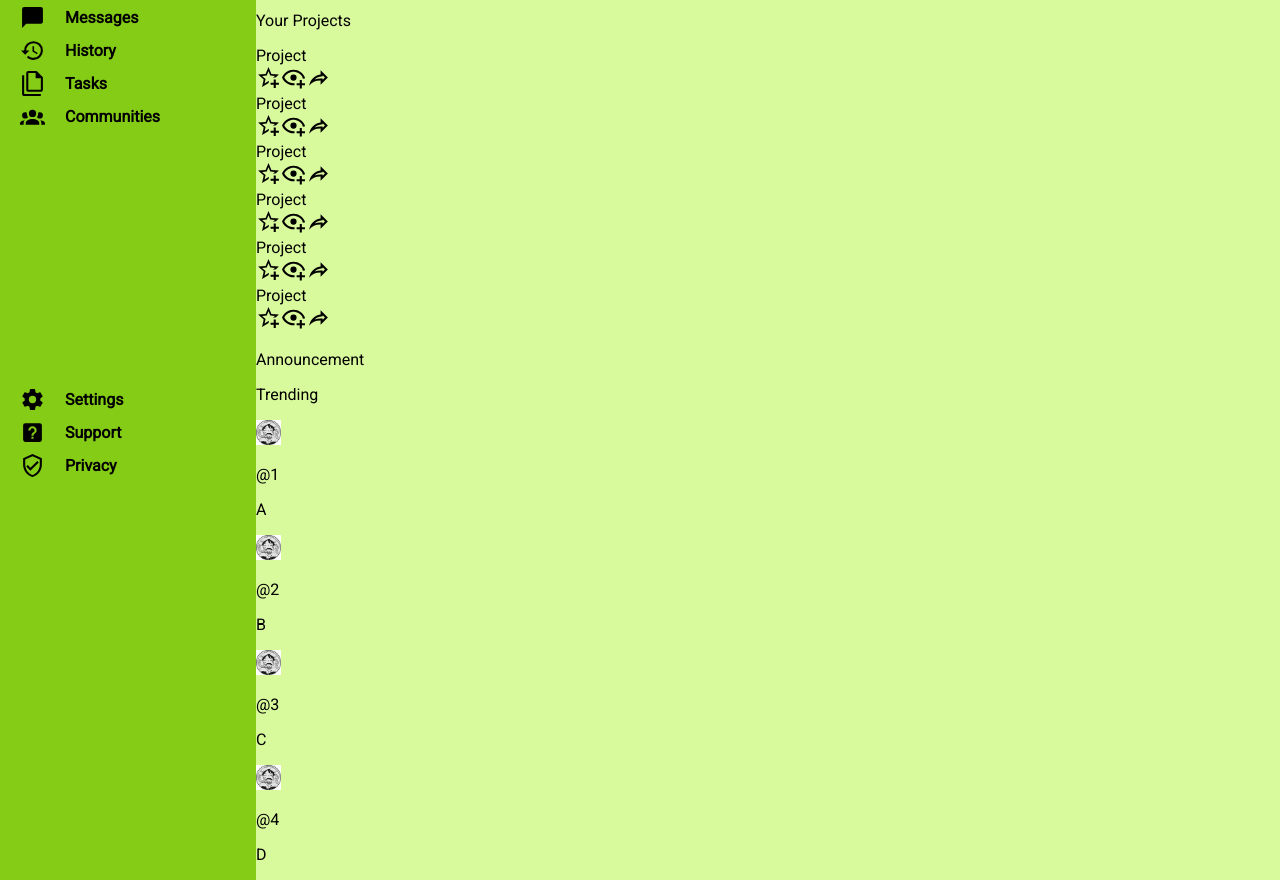
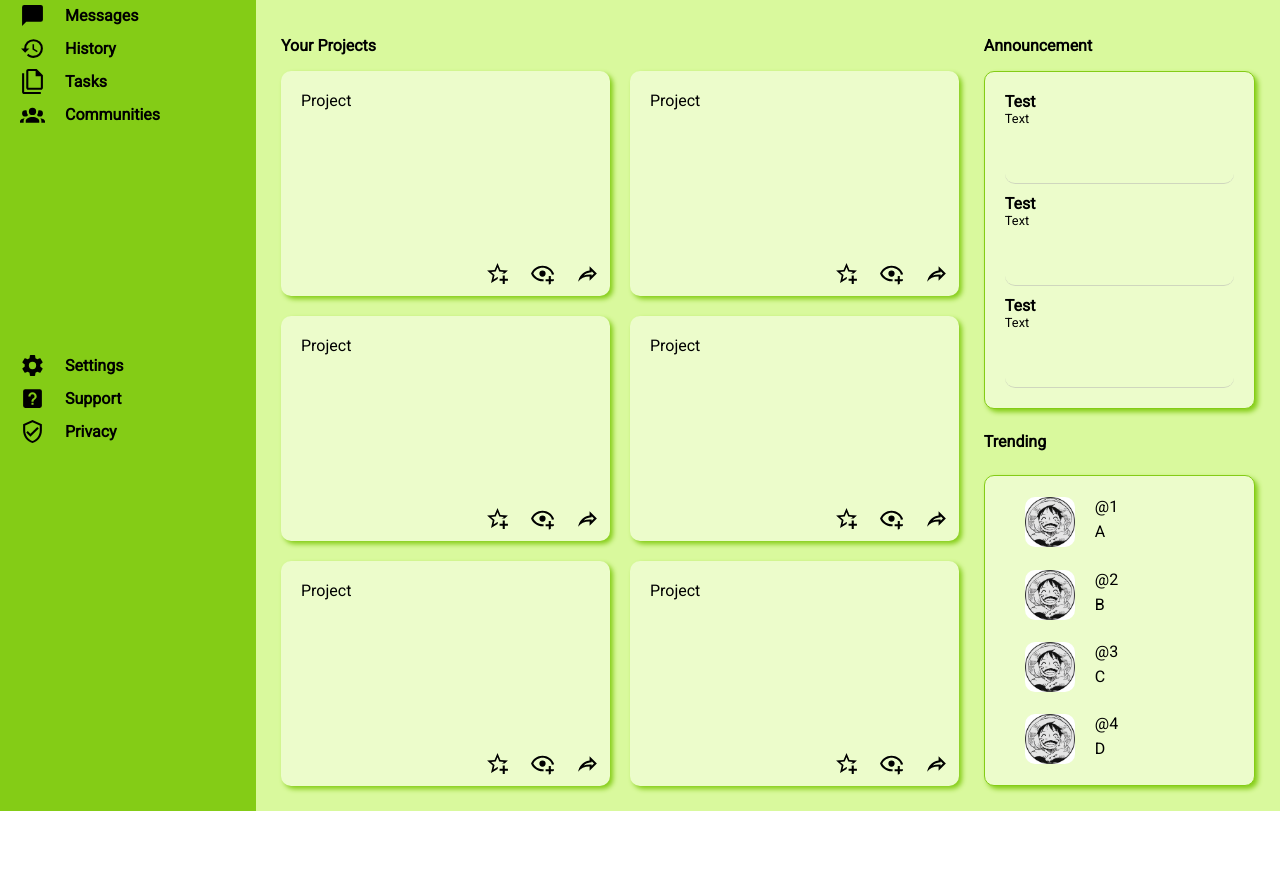
Before and after one commit to Allex3/TheOdinProject, a plain HTML site: page IntermediateHtmlCSS/dashboard/index.html in a window 1280 px wide. Shown: the part 157-1037 px from the top of the page. After the commit the page ends 968 px from the top, so only its background shows below. Drawn offline with Linux system fonts and the light colour scheme.

Commit message:
Done styling the content

```diff
--- a/IntermediateHtmlCSS/dashboard/index.html
+++ b/IntermediateHtmlCSS/dashboard/index.html
@@ -8,13 +8,19 @@
     </head>
     <body>
         <div class="sidebar">
-            <div id="siteLogo"><img src="images/math-integral-box.svg" alt="logo"><span>Dashboard</span></div>
+            <div id="siteLogo">
+                <img src="images/math-integral-box.svg" alt="logo" /><span
+                    >Dashboard</span
+                >
+            </div>
             <div class="userLinks">
                 <div class="sidebarItem">
                     <img src="images/home.svg" alt="" /><span>Home</span>
                 </div>
                 <div class="sidebarItem">
-                    <img src="images/account-box.svg" alt="" /><span>Profile</span>
+                    <img src="images/account-box.svg" alt="" /><span
+                        >Profile</span
+                    >
                 </div>
                 <div class="sidebarItem">
                     <img src="images/message.svg" alt="" /><span>Messages</span>
@@ -23,10 +29,14 @@
                     <img src="images/history.svg" alt="" /><span>History</span>
                 </div>
                 <div class="sidebarItem">
-                    <img src="images/file-multiple-outline.svg" alt="" /><span>Tasks</span>
+                    <img src="images/file-multiple-outline.svg" alt="" /><span
+                        >Tasks</span
+                    >
                 </div>
                 <div class="sidebarItem">
-                    <img src="images/account-group.svg" alt="" /><span>Communities</span>
+                    <img src="images/account-group.svg" alt="" /><span
+                        >Communities</span
+                    >
                 </div>
             </div>
             <div class="importantLinks">
@@ -37,7 +47,9 @@
                     <img src="images/help-box.svg" alt="" /><span>Support</span>
                 </div>
                 <div class="sidebarItem">
-                    <img src="images/shield-check-outline.svg" alt="" /><span>Privacy</span>
+                    <img src="images/shield-check-outline.svg" alt="" /><span
+                        >Privacy</span
+                    >
                 </div>
             </div>
         </div>
@@ -47,15 +59,16 @@
                 <img src="images/magnify.svg" alt="" /><input type="search" />
             </div>
             <div class="userInfo">
-                <img src="images/bell-ring-outline.svg" alt="" /><img src="images/luffy.jpg" alt="" /><span
-                    >Your profile</span
-                >
+                <img src="images/bell-ring-outline.svg" alt="" /><img
+                    src="images/luffy.jpg"
+                    alt=""
+                /><span>Your profile</span>
             </div>
             <div class="userHello">
                 <img src="images/luffy.jpg" alt="" />
                 <div>
-                    <p id = "helloText">Hi there,</p>
-                    <p id = "helloUsername">Alex Axolotl (@alex)</p>
+                    <p id="helloText">Hi there,</p>
+                    <p id="helloUsername">Alex Axolotl (@alex)</p>
                 </div>
             </div>
             <div class="userActions">
@@ -68,65 +81,128 @@
         <div class="main-content">
             <div class="projects">
                 <p>Your Projects</p>
+                <div class="projectGrid">
                     <div class="project">
                         <div class="projectText">Project</div>
-                    <div class="projectActions"><img src="images/star-plus-outline.svg" alt=""><img src="images/eye-plus-outline.svg" alt=""><img src="images/share-outline.svg" alt=""></div>
+                        <div class="projectActions">
+                            <img
+                                src="images/star-plus-outline.svg"
+                                alt=""
+                            /><img
+                                src="images/eye-plus-outline.svg"
+                                alt=""
+                            /><img src="images/share-outline.svg" alt="" />
+                        </div>
                     </div>
                     <div class="project">
                         <div class="projectText">Project</div>
-                    <div class="projectActions"><img src="images/star-plus-outline.svg" alt=""><img src="images/eye-plus-outline.svg" alt=""><img src="images/share-outline.svg" alt=""></div>
+                        <div class="projectActions">
+                            <img
+                                src="images/star-plus-outline.svg"
+                                alt=""
+                            /><img
+                                src="images/eye-plus-outline.svg"
+                                alt=""
+                            /><img src="images/share-outline.svg" alt="" />
+                        </div>
                     </div>
                     <div class="project">
                         <div class="projectText">Project</div>
-                    <div class="projectActions"><img src="images/star-plus-outline.svg" alt=""><img src="images/eye-plus-outline.svg" alt=""><img src="images/share-outline.svg" alt=""></div>
+                        <div class="projectActions">
+                            <img
+                                src="images/star-plus-outline.svg"
+                                alt=""
+                            /><img
+                                src="images/eye-plus-outline.svg"
+                                alt=""
+                            /><img src="images/share-outline.svg" alt="" />
+                        </div>
                     </div>
                     <div class="project">
                         <div class="projectText">Project</div>
-                    <div class="projectActions"><img src="images/star-plus-outline.svg" alt=""><img src="images/eye-plus-outline.svg" alt=""><img src="images/share-outline.svg" alt=""></div>
+                        <div class="projectActions">
+                            <img
+                                src="images/star-plus-outline.svg"
+                                alt=""
+                            /><img
+                                src="images/eye-plus-outline.svg"
+                                alt=""
+                            /><img src="images/share-outline.svg" alt="" />
+                        </div>
                     </div>
                     <div class="project">
                         <div class="projectText">Project</div>
-                    <div class="projectActions"><img src="images/star-plus-outline.svg" alt=""><img src="images/eye-plus-outline.svg" alt=""><img src="images/share-outline.svg" alt=""></div>
+                        <div class="projectActions">
+                            <img
+                                src="images/star-plus-outline.svg"
+                                alt=""
+                            /><img
+                                src="images/eye-plus-outline.svg"
+                                alt=""
+                            /><img src="images/share-outline.svg" alt="" />
+                        </div>
                     </div>
                     <div class="project">
                         <div class="projectText">Project</div>
-                    <div class="projectActions"><img src="images/star-plus-outline.svg" alt=""><img src="images/eye-plus-outline.svg" alt=""><img src="images/share-outline.svg" alt=""></div>
+                        <div class="projectActions">
+                            <img
+                                src="images/star-plus-outline.svg"
+                                alt=""
+                            /><img
+                                src="images/eye-plus-outline.svg"
+                                alt=""
+                            /><img src="images/share-outline.svg" alt="" />
+                        </div>
+                    </div>
                 </div>
             </div>
             <div class="announcements">
                 <p>Announcement</p>
-                <div class="announcement"></div>
-                <div class="announcement"></div>
-                <div class="announcement"></div>
+                <div class="announcementGrid">
+                    <div class="announcement">
+                        <div class="annHeader">Test</div>
+                        <div class="annText">Text</div>
+                    </div>
+                    <div class="announcement">
+                        <div class="annHeader">Test</div>
+                        <div class="annText">Text</div>
+                    </div>
+                    <div class="announcement">
+                        <div class="annHeader">Test</div>
+                        <div class="annText">Text</div>
+                    </div>
+                </div>
             </div>
             <div class="trending">
                 <p>Trending</p>
+                <div class="trendingGrid">
                     <div class="trendingSubject">
-                    <img src="images/luffy.jpg" alt="">
-                    <div class="">
-                        <p>@1</p>
+                        <img src="images/luffy.jpg" alt="" />
+                        <div >
+                            <p id = "trendingUser">@1</p>
                             <p>A</p>
                         </div>
                     </div>
                     <div class="trendingSubject">
-                    <img src="images/luffy.jpg" alt="">
-                    <div class="">
-                        <p>@2</p>
+                        <img src="images/luffy.jpg" alt="" />
+                        <div >
+                            <p id = "trendingUser">@2</p>
                             <p>B</p>
                         </div>
                     </div>
                     <div class="trendingSubject">
-                    <img src="images/luffy.jpg" alt="">
-                    <div class="">
-                        <p>@3</p>
+                        <img src="images/luffy.jpg" alt="" />
+                        <div>
+                            <p id = "trendingUser">@3</p>
                             <p>C</p>
                         </div>
                     </div>
                     <div class="trendingSubject">
-                    <img src="images/luffy.jpg" alt="">
-                    <div class="">
-                        <p>@4</p>
+                        <img src="images/luffy.jpg" alt="" />
+                        <div>
+                            <p id = "trendingUser" >@4</p>
                             <p>D</p>
+                        </div>
                     </div>
                 </div>
             </div>
--- a/IntermediateHtmlCSS/dashboard/style.css
+++ b/IntermediateHtmlCSS/dashboard/style.css
@@ -136,4 +136,108 @@ img {
 
 .main-content {
     background-color: #d9f99d;
+    padding: 25px;
+    gap: 25px;
+    display: grid;
+    grid-template-columns: 2.5fr 1fr;
+    grid-template-rows: 1fr 1fr;
+    * {
+        border-radius: 10px;
+    }
+
+    > * > p {
+        font-weight: 1000;
+    }
+    .projects {
+        grid-row: 1 / -1;
+    }
+    .projectGrid {
+
+        display: grid; /* the projects div is itself a grid for the projects*/
+        grid-template-columns: repeat(auto-fit, minmax(250px, 1fr));
+        grid-template-rows: repeat(auto-fit, minmax(100px, 1fr));
+        /* the row height for the "Your projects" text
+        so only one row defined*/
+
+        gap: 20px;
+
+        .project {
+            box-shadow: 3px 3px 5px #84cc16;
+            background-color: #ecfccb;
+            display: grid;
+            grid-template-columns: 1fr;
+            grid-template-rows: 4fr 1fr;
+
+            .projectText {
+                padding: 20px;
+            }
+        }
+
+        .project .projectActions {
+            justify-self: end;
+            display: flex;
+            padding: 10px;
+            gap: 20px;
+            * {
+                flex: 0 1 auto;
+            }
+        }
+    }
+
+    .announcementGrid {
+        box-shadow: 3px 3px 5px #84cc16;
+        display: grid;
+        height: 80%;
+        background-color: #ecfccb;
+        padding: 20px;
+        grid-template-rows: 1fr 1fr 1fr;
+        gap: 10px;
+        border: 1px solid #84cc16;
+
+        .announcement {
+            padding-bottom: 10px;
+            border-bottom: 1px solid rgba(179, 177, 177, 0.5);
+
+            .annHeader {
+                font-weight: bold;
+            }
+            .annText {
+                font-size: 0.8rem;
+            }
+        }
+    }
+    .trending {
+        display: grid;
+    }
+    .trendingGrid {
+        box-shadow: 3px 3px 5px #84cc16;
+        display: grid;
+        background-color: #ecfccb;
+        grid-template-rows: 1fr 1fr 1fr 1fr;
+        gap: 20px;
+        border: 1px solid #84cc16;
+        padding: 20px;
+
+        .trendingSubject {
+            display: grid;
+            grid-template-columns: 1fr 3fr;
+            align-items: center;
+            padding-left: 20px;
+            padding-right: 30px;
+            gap: 20px;
+
+            img {
+                height: 50px;
+            }
+
+            div {
+                display: grid;
+                grid-template-rows: 1fr 1fr;
+                height: 50px;
+                p {
+                    margin: 0;
+                }
+            }
+        }
+    }
 }
```
Lines whose indentation alone changed are shown as unchanged.
